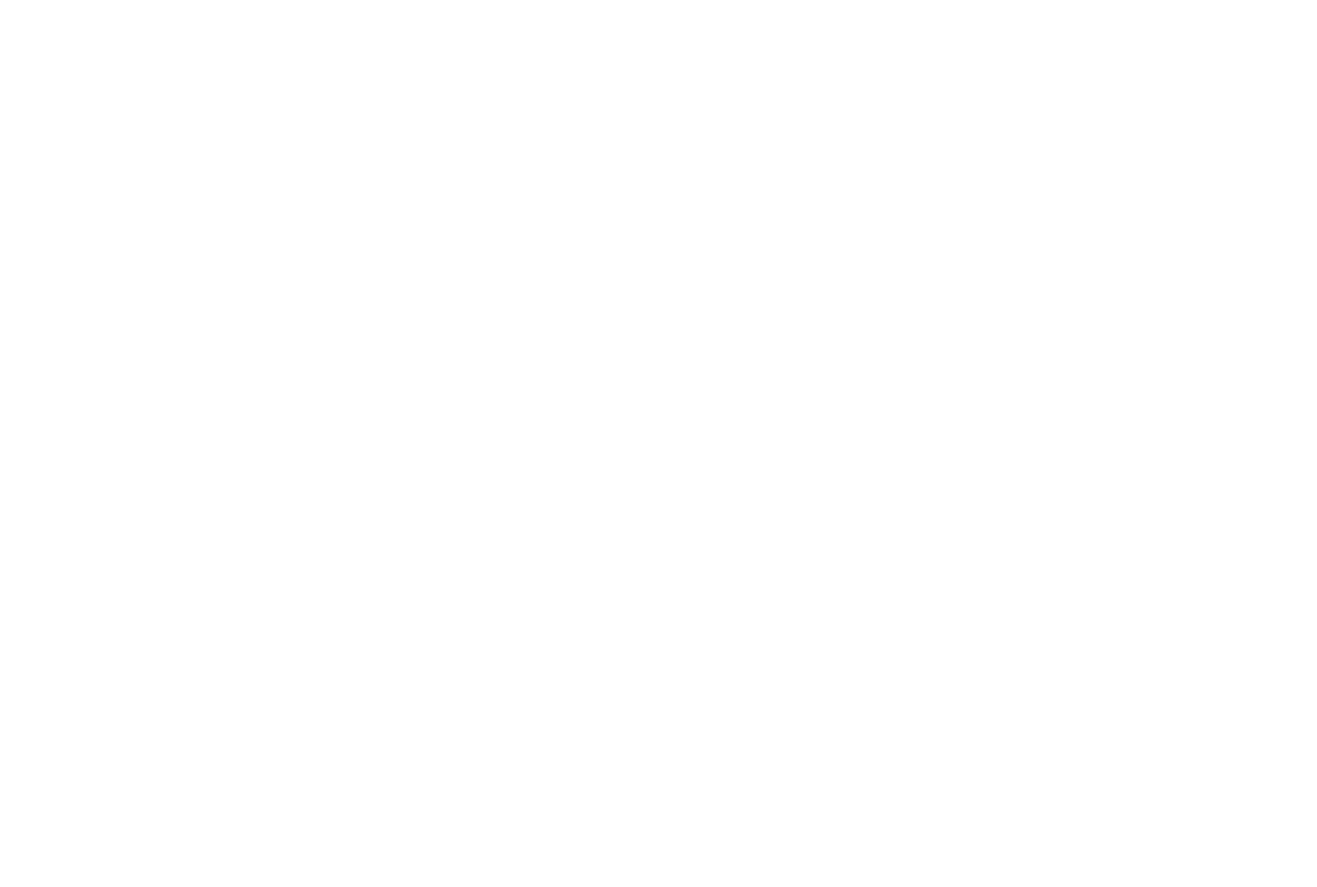
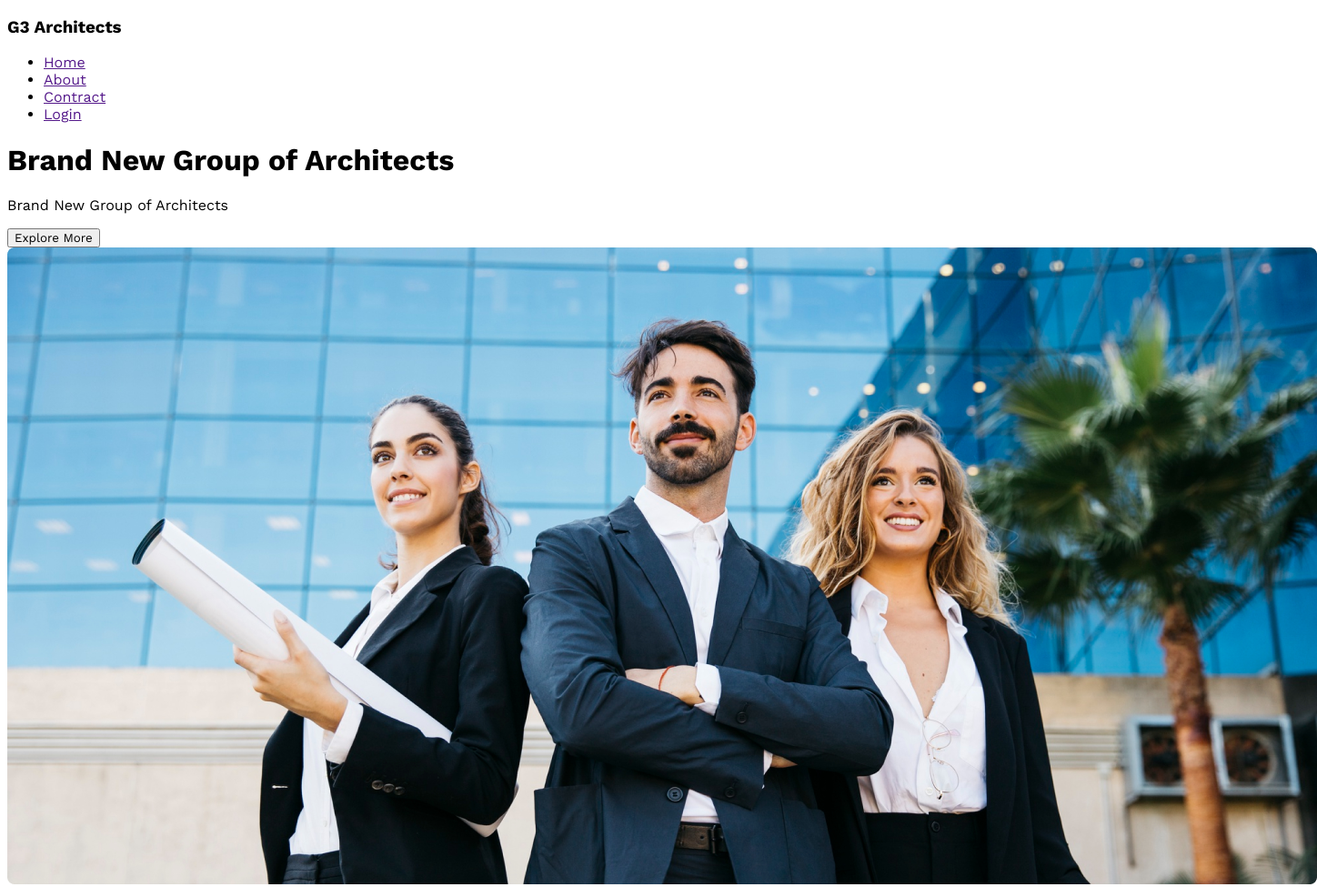
Before and after one commit to Ashraful0102/g3-architect-website, a plain HTML site: page index.html in a window 1280 px wide. Shown: the whole page at 91% size, 1448 px wide, since content can reach past the window. Before the commit the page ends 800 px from the top, so only its background shows below. Drawn offline with nearby package versions, Linux system fonts and the light colour scheme.

Commit message:
setup google font works

```diff
--- a/index.html
+++ b/index.html
@@ -3,10 +3,41 @@
 <head>
     <meta charset="UTF-8">
     <meta name="viewport" content="width=device-width, initial-scale=1.0">
-    <title></title>
+    <title>G3 Architect</title>
     <link rel="stylesheet" href="styles/architect.css">
 </head>
 <body>
+    <header>
+        <nav>
+            <h3 class="section-title">G3 Architects</h3>
+            <ul>
+                <li><a href="">Home</a></li>
+                <li><a href="">About</a></li>
+                <li><a href="">Contract</a></li>
+                <li><a href="">Login</a></li>
+            </ul>
+        </nav>
+         <div class="banner">
+            <div class="banner-content">
+                <h1 class="banner-title">Brand New
+                    Group of Architects
+                </h1>
+                <p class="text-light-gray">Brand New
+                    Group of Architects
+                </p>
+                <button class="btn-primary">Explore More</button>
+
+            </div>
+            <img src="images/banner.png" alt="">
+         </div>
+
+    </header>
+    <main>
+
+    </main>
+    <footer>
+
+    </footer>
 
 </body>
 </html>
--- a/styles/architect.css
+++ b/styles/architect.css
@@ -0,0 +1,6 @@
+/* woks sans font from goole font */
+  @import url('https://fonts.googleapis.com/css2?family=Work+Sans:wght@400;500;600;700;800&display=swap');
+
+  *{
+    font-family: 'Work Sans', sans-serif;
+  }
```
